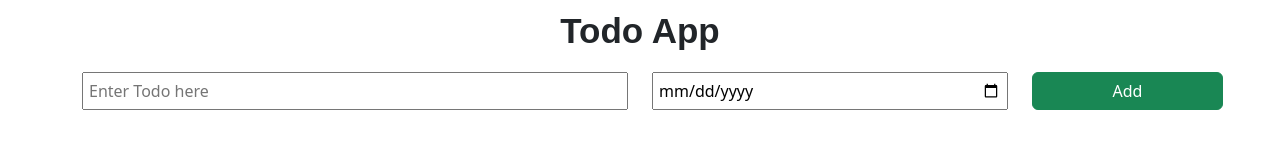
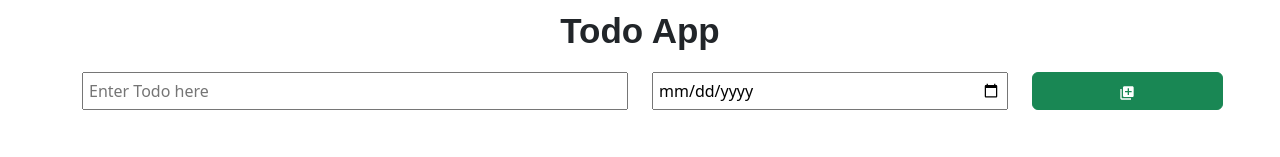
Before and after one commit to Saikiran-Doppa/React-JS-Projects, a React (Vite) app in the folder Todo-App/: page / in a window 1280 px wide. Shown: the top 157 px of the page. Built offline with nearby package versions, Linux system fonts and the light colour scheme.

Commit message:
Add React-Icons

```diff
--- a/Todo-App/package.json
+++ b/Todo-App/package.json
@@ -12,7 +12,8 @@
   "dependencies": {
     "bootstrap": "^5.3.5",
     "react": "^19.1.0",
-    "react-dom": "^19.1.0"
+    "react-dom": "^19.1.0",
+    "react-icons": "^5.5.0"
   },
   "devDependencies": {
     "@eslint/js": "^9.25.0",
--- a/Todo-App/src/Components/AddTodo.jsx
+++ b/Todo-App/src/Components/AddTodo.jsx
@@ -1,4 +1,5 @@
 import { useState } from "react";
+import { MdAddToPhotos } from "react-icons/md";
 
 const AddTodo = ({ onNewItem }) => {
   const [todoName, setTodoName] = useState("");
@@ -37,7 +38,7 @@ const AddTodo = ({ onNewItem }) => {
             className="btn btn-success"
             onClick={handleAddButtonClicked}
           >
-            Add
+            <MdAddToPhotos />
           </button>
         </div>
       </div>
--- a/Todo-App/src/Components/TodoItem.jsx
+++ b/Todo-App/src/Components/TodoItem.jsx
@@ -1,3 +1,5 @@
+import { MdOutlineDelete } from "react-icons/md";
+
 const TodoItem = ({ todoName, todoDate, onDeleteClick }) => {
   return (
     <div className="container mySpace">
@@ -10,7 +12,7 @@ const TodoItem = ({ todoName, todoDate, onDeleteClick }) => {
             className="btn btn-danger"
             onClick={() => onDeleteClick(todoName)}
           >
-            Delete
+            <MdOutlineDelete />
           </button>
         </div>
       </div>
```
Also changed, not shown: 1 other file (tests, documents, lock files or other folders).
